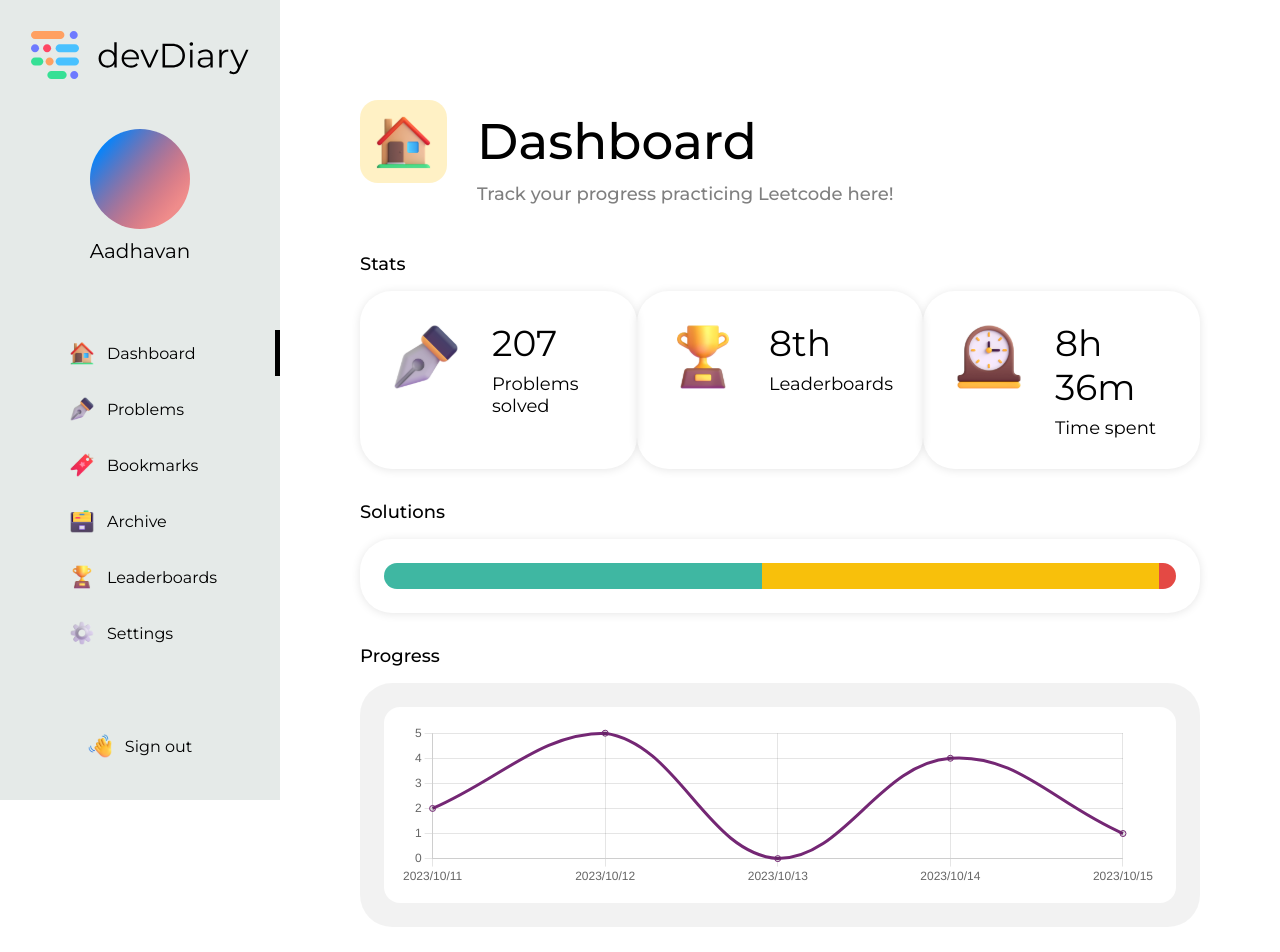
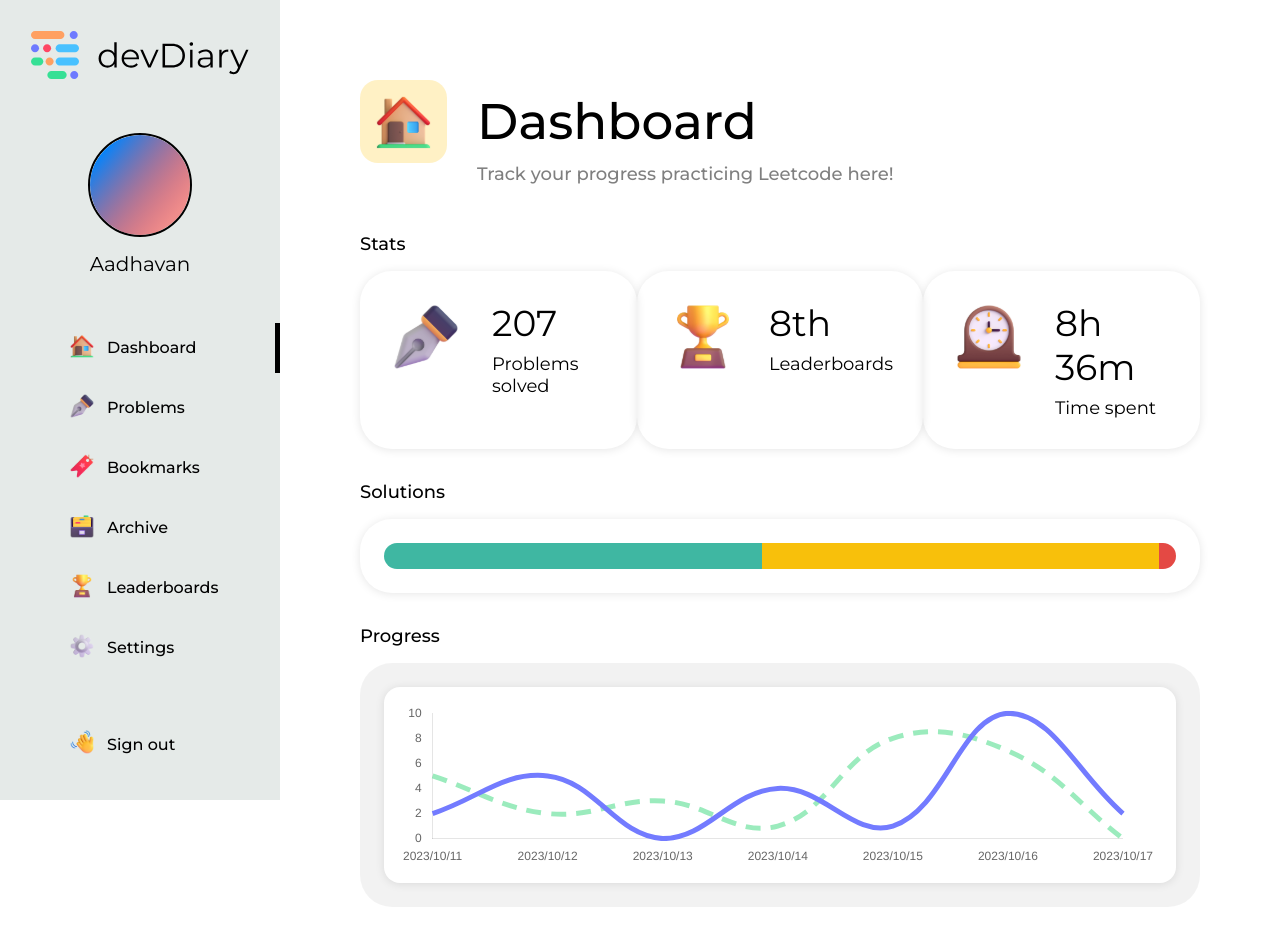
Before and after one commit to aadhavanpl/devDiary, a Next.js app: page /dashboard in a window 1280 px wide. Shown: the top 952 px of the page. Built offline with nearby package versions, Linux system fonts and the light colour scheme.

Commit message:
Add: chart done

```diff
--- a/components/common/Chart.js
+++ b/components/common/Chart.js
@@ -9,26 +9,69 @@ import {
 	Tooltip,
 } from 'chart.js'
 import styles from './chart.module.css'
+import { Line } from 'react-chartjs-2'
+
 ChartJS.register(CategoryScale, LinearScale, PointElement, LineElement, Title, Tooltip)
-import { Line } from 'react-chartjs-2'
 
 export default function Chart() {
 	const data = {
-		labels: ['2023/10/11', '2023/10/12', '2023/10/13', '2023/10/14', '2023/10/15'],
+		labels: [
+			'2023/10/11',
+			'2023/10/12',
+			'2023/10/13',
+			'2023/10/14',
+			'2023/10/15',
+			'2023/10/16',
+			'2023/10/17',
+		],
 		datasets: [
 			{
-				label: 'Second dataset',
-				data: [2, 5, 0, 4, 1],
+				label: 'Current week',
+				data: [2, 5, 0, 4, 1, 10, 2],
 				fill: true,
-				borderColor: '#742774',
+				borderColor: '#737bff',
+				borderWidth: 5,
+				borderRadius: 50,
 				lineTension: 0.4,
 			},
+			{
+				label: 'Last week',
+				data: [5, 2, 3, 1, 8, 7, 0],
+				fill: true,
+				borderColor: '#5cdf939c',
+				borderWidth: 5,
+				borderRadius: 50,
+				lineTension: 0.4,
+				borderDash: [15, 10],
+			},
 		],
+		options: {
+			scales: {
+				x: {
+					grid: {
+						display: false,
+					},
+				},
+				y: {
+					grid: {
+						display: false,
+					},
+					ticks: {
+						stepSize: 2,
+					},
+				},
+			},
+			elements: {
+				point: {
+					radius: 0,
+				},
+			},
+		},
 	}
 	return (
 		<div className={styles.container}>
 			<div className={styles.wrapper}>
-				<Line data={data} maintainAspectRatio={false} height={65} />
+				<Line data={data} maintainAspectRatio={false} height={65} options={data.options} />
 			</div>
 		</div>
 	)
--- a/components/common/Navbar.js
+++ b/components/common/Navbar.js
@@ -17,13 +17,18 @@ export default function Navbar() {
 	return (
 		<div className={styles['container']}>
 			<div className={styles['logo-profile-wrapper']}>
+				<picture>
 					<img
 						src='/svgs/small-logo.svg'
 						className={styles['logo']}
+						alt='logo'
 						onClick={() => router.push('/')}
 					/>
+				</picture>
 				<div className={styles['profile-container']}>
-					<img src='/svgs/profile-pic.svg' className={styles['profile-pic']} />
+					<picture>
+						<img src='/svgs/profile-pic.svg' className={styles['profile-pic']} alt='profile-pic' />
+					</picture>
 					Aadhavan
 				</div>
 			</div>
@@ -32,28 +37,36 @@ export default function Navbar() {
 					className={`${styles['button-container']} ${isDashboard ? styles['active-button'] : ''}`}
 					onClick={() => router.push('/dashboard')}
 				>
-					<img src='/svgs/dashboard.svg' className={styles['icon']} />
+					<picture>
+						<img src='/svgs/dashboard.svg' className={styles['icon']} alt='icon' />
+					</picture>
 					Dashboard
 				</div>
 				<div
 					className={`${styles['button-container']} ${isProblems ? styles['active-button'] : ''}`}
 					onClick={() => router.push('/problems')}
 				>
-					<img src='/svgs/problems.svg' className={styles['icon']} />
+					<picture>
+						<img src='/svgs/problems.svg' className={styles['icon']} alt='icon' />
+					</picture>
 					Problems
 				</div>
 				<div
 					className={`${styles['button-container']} ${isBookmarks ? styles['active-button'] : ''}`}
 					onClick={() => router.push('/bookmarks')}
 				>
-					<img src='/svgs/bookmarks.svg' className={styles['icon']} />
+					<picture>
+						<img src='/svgs/bookmarks.svg' className={styles['icon']} alt='icon' />
+					</picture>
 					Bookmarks
 				</div>
 				<div
 					className={`${styles['button-container']} ${isArchive ? styles['active-button'] : ''}`}
 					onClick={() => router.push('/archive')}
 				>
-					<img src='/svgs/archive.svg' className={styles['icon']} />
+					<picture>
+						<img src='/svgs/archive.svg' className={styles['icon']} alt='icon' />
+					</picture>
 					Archive
 				</div>
 				<div
@@ -62,20 +75,28 @@ export default function Navbar() {
 					}`}
 					onClick={() => router.push('/leaderboards')}
 				>
-					<img src='/svgs/leaderboards.svg' className={styles['icon']} />
+					<picture>
+						<img src='/svgs/leaderboards.svg' className={styles['icon']} alt='icon' />
+					</picture>
 					Leaderboards
 				</div>
 				<div
 					className={`${styles['button-container']} ${isSettings ? styles['active-button'] : ''}`}
 					onClick={() => router.push('/settings')}
 				>
-					<img src='/svgs/settings.svg' className={styles['icon']} />
+					<picture>
+						<img src='/svgs/settings.svg' className={styles['icon']} alt='icon' />
+					</picture>
 					Settings
 				</div>
 			</div>
-			<div className={styles['signOut-container']}>
-				<img src='/svgs/sign-out.svg' className={styles['icon']} />
+			<div className={styles['navbar-items']}>
+				<div className={styles['button-container']}>
+					<picture>
+						<img src='/svgs/sign-out.svg' className={styles['icon']} alt='icon' />
+					</picture>
 					Sign out
+				</div>
 			</div>
 		</div>
 	)
--- a/components/common/Solutions.js
+++ b/components/common/Solutions.js
@@ -7,11 +7,10 @@ export default function Solutions() {
 
 	useEffect(() => {
 		const width = window.innerWidth - 488
-		const data = [114, 120, 5]
+		let data = [114, 120, 5]
 		const sum = data.reduce((a, b) => a + b, 0)
-		let widths = [(data[0] / sum) * width, (data[1] / sum) * width, (data[2] / sum) * width]
+		const widths = [(data[0] / sum) * width, (data[1] / sum) * width, (data[2] / sum) * width]
 		setWidths(widths)
-		console.log(sum, widths)
 	}, [])
 
 	return (
--- a/components/common/chart.module.css
+++ b/components/common/chart.module.css
@@ -8,4 +8,5 @@
 	background-color: var(--white);
 	border-radius: 16px;
 	padding: 16px;
+	box-shadow: var(--box-shadow);
 }
--- a/components/common/navbar.module.css
+++ b/components/common/navbar.module.css
@@ -24,6 +24,8 @@
 
 .profile-pic {
 	cursor: pointer;
+	border: 2px solid var(--black);
+	border-radius: 50%;
 }
 
 .profile-container {
@@ -47,6 +49,7 @@
 	padding: 10px 0px 10px 69px;
 	align-items: center;
 	cursor: pointer;
+	font-weight: 500;
 }
 
 .button-container:hover:not(.active-button) {
@@ -62,14 +65,3 @@
 	cursor: pointer;
 	border-right: solid 5px;
 }
-
-.signOut-container {
-	display: flex;
-	gap: 12px;
-	justify-content: center;
-	align-items: center;
-	padding: 10px 70px 10px 69px;
-	cursor: pointer;
-
-	font-size: 16px;
-}
--- a/components/common/navbarlayout.module.css
+++ b/components/common/navbarlayout.module.css
@@ -4,6 +4,6 @@
 }
 
 .content {
-	margin: 100px 80px 100px 360px;
+	margin: 80px 80px 80px 360px;
 	width: calc(100vw - 440px);
 }
```
Lines whose indentation alone changed are shown as unchanged.
